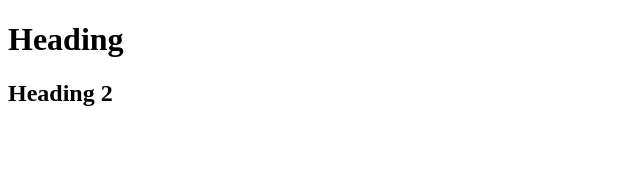
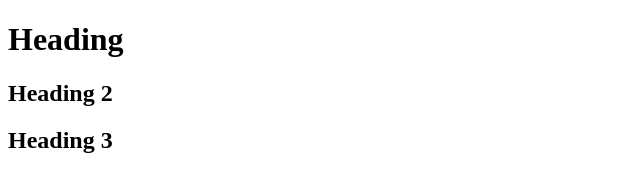
Before and after one commit to rinshaam/react, a plain HTML site: page first.html in a window 1280 px wide. Shown: the whole page, without its empty margins (0-640 px from the left). Drawn offline with Linux system fonts and the light colour scheme.

Commit message:
Update first.html

```diff
--- a/first.html
+++ b/first.html
@@ -8,6 +8,7 @@
 <body>
     <h1>Heading </h1>
     <h2>Heading 2</h2>
+    <h2>Heading 3</h2>
 
 </body>
 </html>
```
